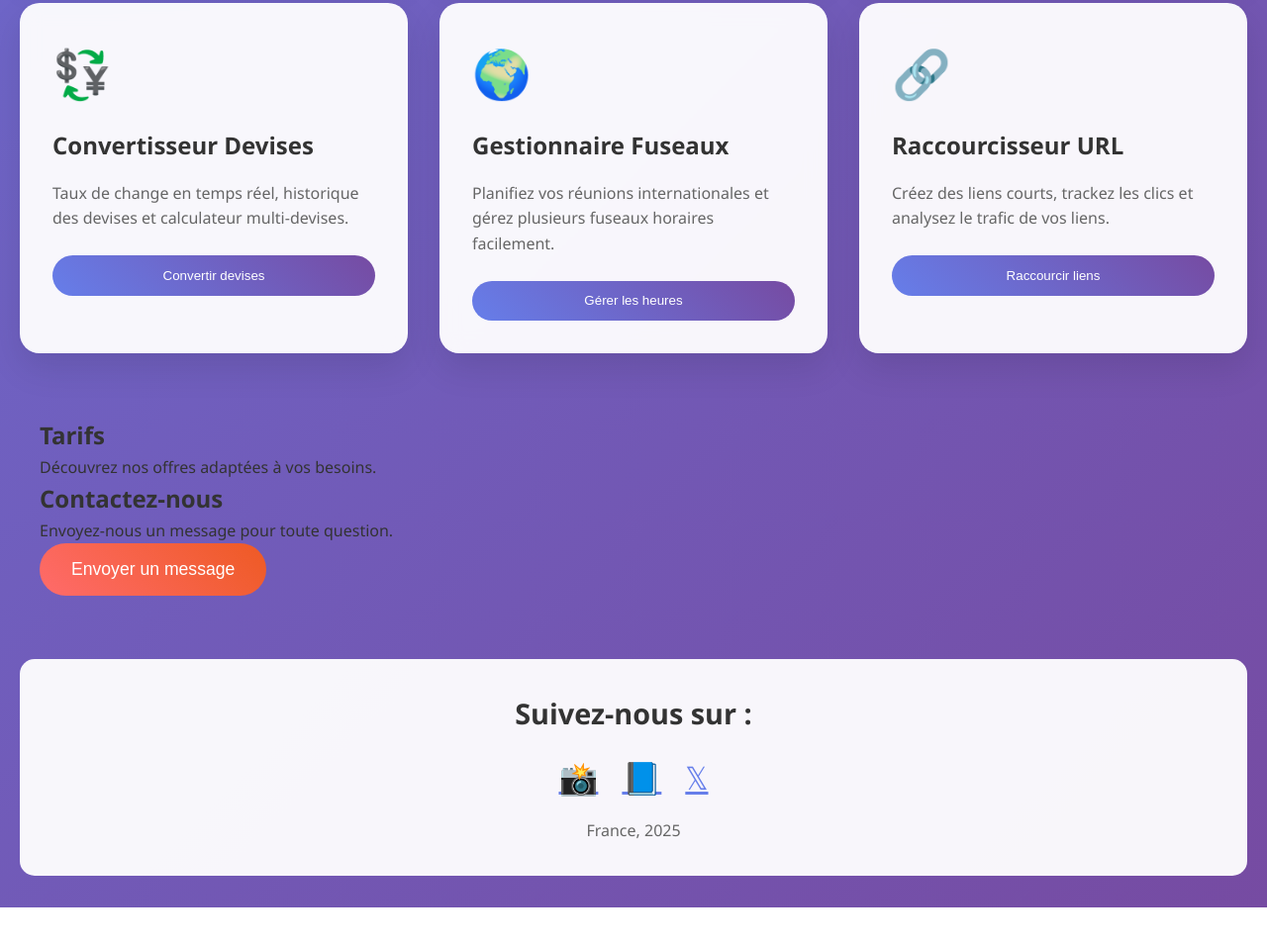
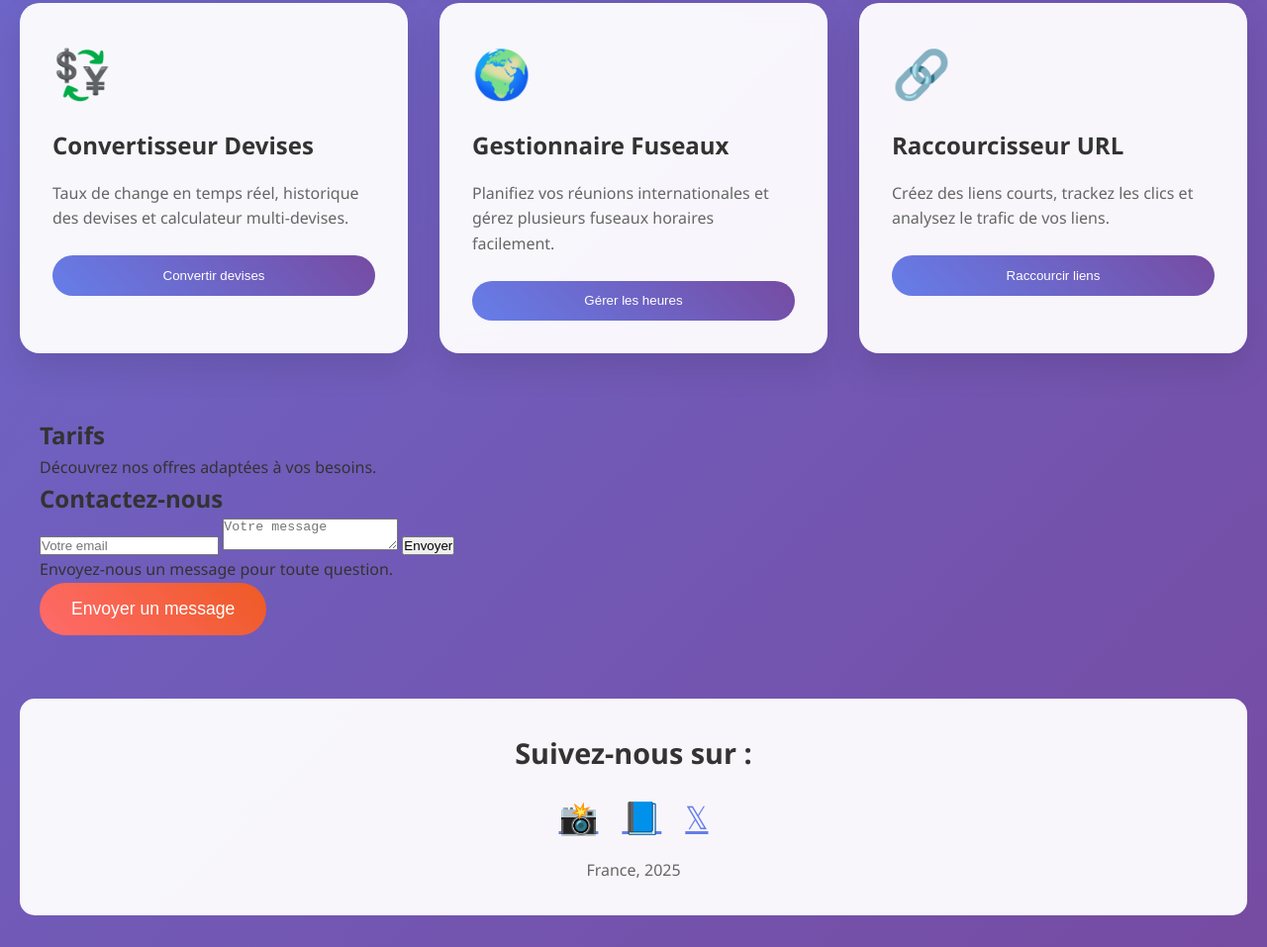
Before and after one commit to Empereur242/protools, a website: page index.html in a window 1280 px wide. Shown: the part 2070-3027 px from the top of the page at 99% size. Before the commit the page ends 2987 px from the top, so only its background shows below. Drawn offline with nearby package versions, Linux system fonts and the light colour scheme.

```diff
--- a/index.html
+++ b/index.html
@@ -607,6 +607,12 @@
             <!-- Section contact -->
             <section id="contact" class="container">
                 <h2>Contactez-nous</h2>
+                <form action="https://formspree.io/f/mwpbkaag" method="POST">
+                <input type="email" name="email" placeholder="Votre email" required />
+                <textarea name="message" placeholder="Votre message" required></textarea>
+                <button type="submit">Envoyer</button>
+                </form>
+
                 <p>Envoyez-nous un message pour toute question.</p>
                 <button class="cta-button" onclick="envoyerMessage()">Envoyer un message</button>
             </section>
```
